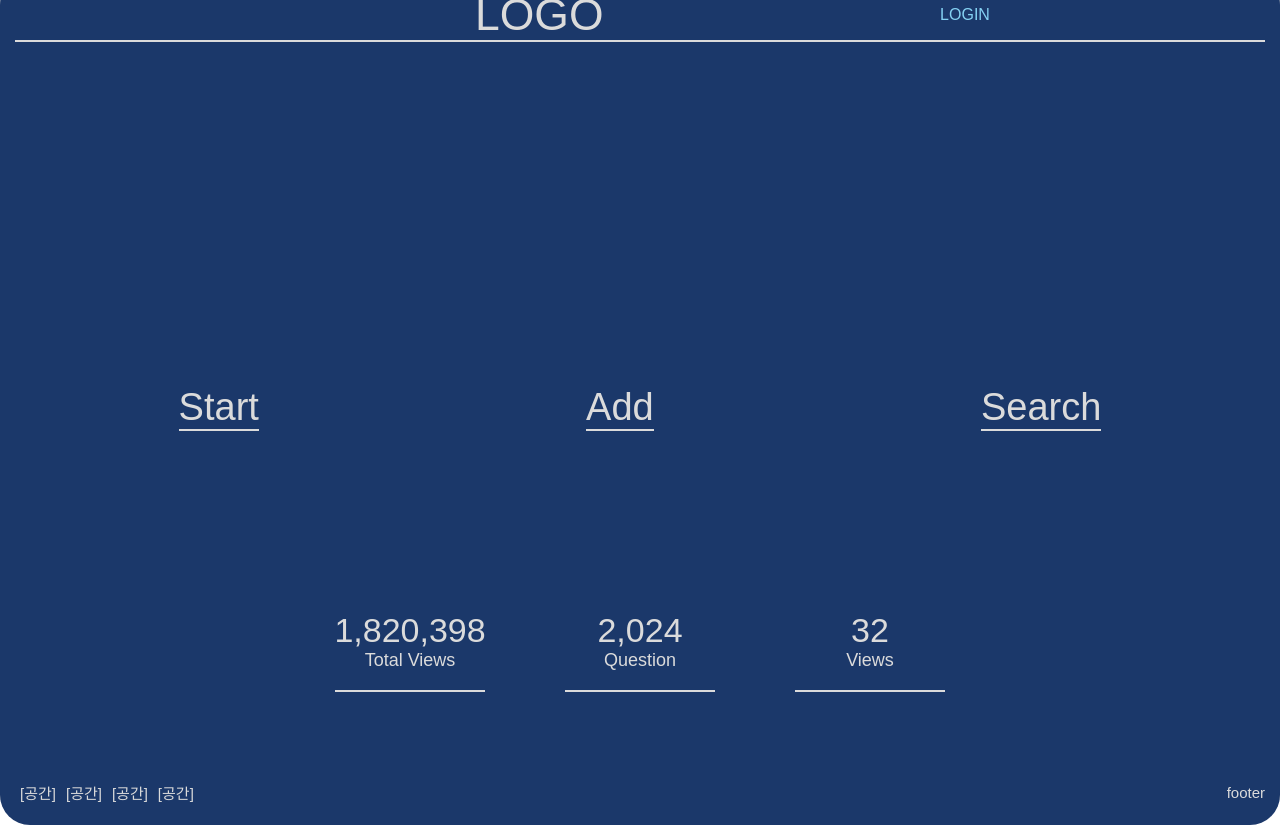
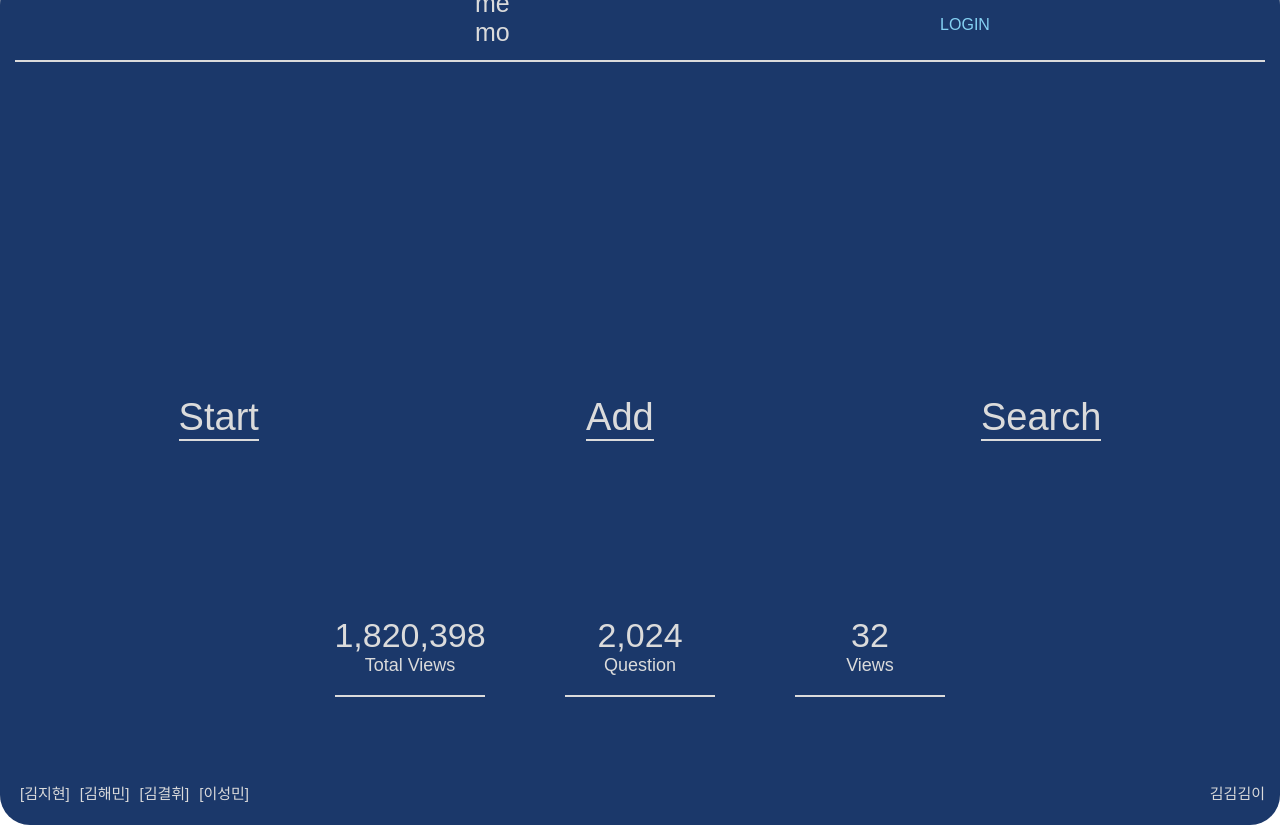
Before and after one commit to burgundy02/subProject_memoNote, a React (Create React App) app in the folder front/: page / in a window 1280 px wide. Built offline with nearby package versions, Linux system fonts and the light colour scheme.

Commit message:
홈페이지 수정

```diff
--- a/front/src/components/LogoHeader/LogoHeader.jsx
+++ b/front/src/components/LogoHeader/LogoHeader.jsx
@@ -14,7 +14,9 @@ function LogoHeader(props) {
             <div css={s.header}>
                 <div>
                     <div css={s.logo}>
-                        <h3><span onClick={() => navigate("/")}>LOGO</span></h3>
+                        <h3><span onClick={() => navigate("/")}>
+                            <span>me</span><span>mo</span>
+                        </span></h3>
                     </div>
                     {
                         location.pathname === '/auth/sign'
--- a/front/src/components/LogoHeader/style.js
+++ b/front/src/components/LogoHeader/style.js
@@ -10,7 +10,7 @@ export const layout = css`
 
 export const header = css`
     width: 100%;
-    height: 50px;
+    height: 70px;
     display: flex;
     justify-content: flex-end;
     align-items: center;
@@ -45,6 +45,17 @@ export const header = css`
 `;
 export const logo = css`
     position: relative;
+
+    & > h3 > span {
+        display: flex;
+        flex-direction: column;
+        margin-bottom: 15px;
+
+        & > span {
+            margin: 0;
+            font-size: 25px;
+        }
+    }
 `;
 
 export const logoItems = css`
--- a/front/src/pages/HomePage/HomePage.jsx
+++ b/front/src/pages/HomePage/HomePage.jsx
@@ -48,12 +48,12 @@ function HomePage(props) {
                     </div>
                     <div css={s.footer}>
                         <ul>
-                            <li>공간</li>
-                            <li>공간</li>
-                            <li>공간</li>
-                            <li>공간</li>
+                            <li>김지현</li>
+                            <li>김해민</li>
+                            <li>김결휘</li>
+                            <li>이성민</li>
                         </ul>
-                        <div>footer</div>
+                        <div>김김김이</div>
                     </div>
                 </div>
             </div>
--- a/front/src/pages/HomePage/style.js
+++ b/front/src/pages/HomePage/style.js
@@ -163,6 +163,7 @@ export const footer = css`
     display: flex;
     justify-content: space-between;
     align-items: center;
+    cursor: default;
 
     font-size: 15px;
     ul{
--- a/front/src/pages/SearchMainPage/SearchMainPage.jsx
+++ b/front/src/pages/SearchMainPage/SearchMainPage.jsx
@@ -12,7 +12,7 @@ function SearchMainPage(props) {
     return (
         <div css={s.layout}>
             <div css={s.buttonBox}>
-                <button onClick={handleButtonOnClick}>취소</button>
+                <button onClick={handleButtonOnClick}>뒤로</button>
             </div>
             <Search>
 
--- a/front/src/pages/Startpage/Startpage.jsx
+++ b/front/src/pages/Startpage/Startpage.jsx
@@ -40,7 +40,7 @@ function Startpage(props) {
     return (
         <>
             <div css={s.buttonBox}>
-                <button onClick={handleButtonOnClick}>취소</button>
+                <button onClick={handleButtonOnClick}>뒤로</button>
                 <button onClick={handleRandomButtonOnClick}>다시 풀기</button>
             </div>
             <div css={s.layout}>
```
